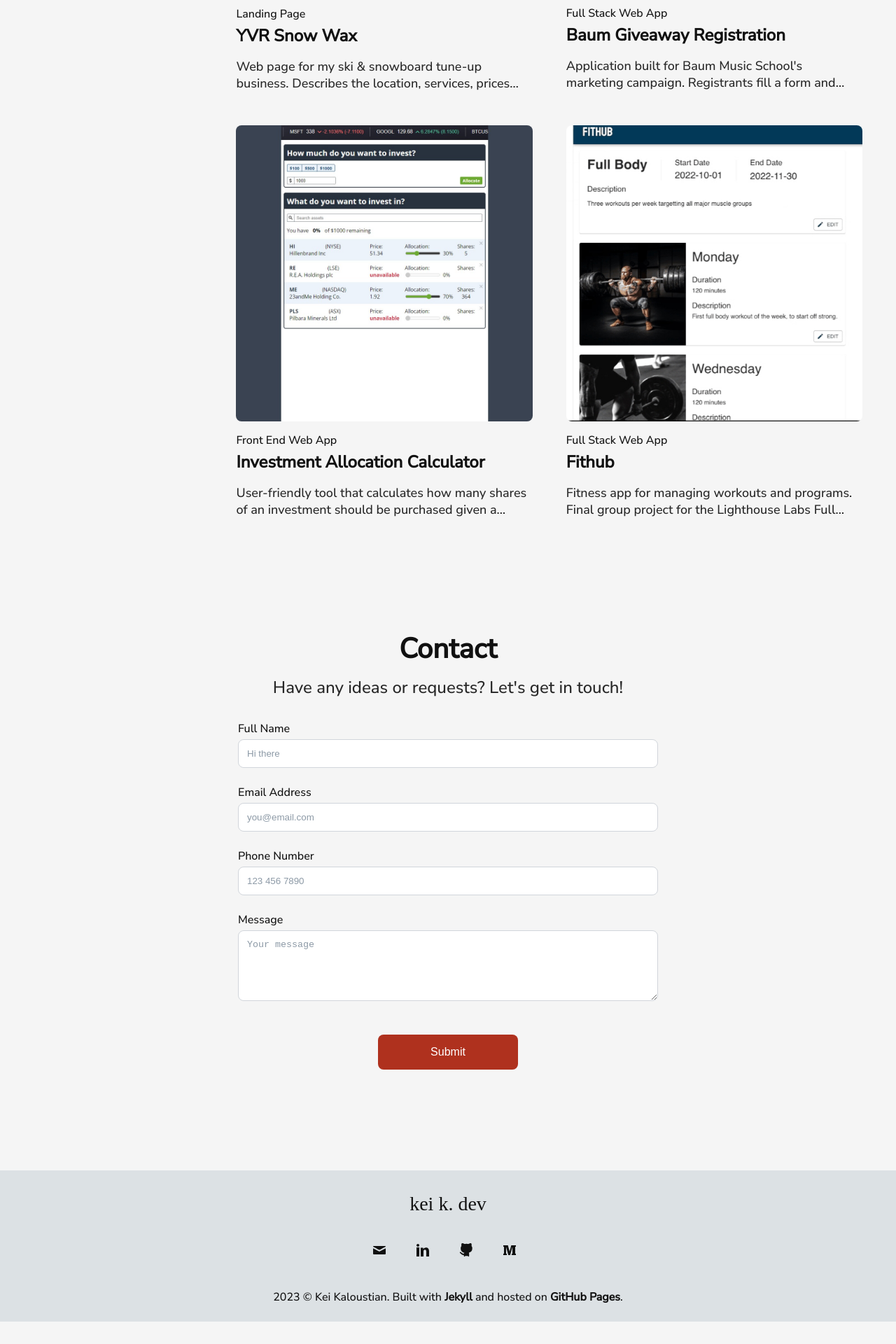
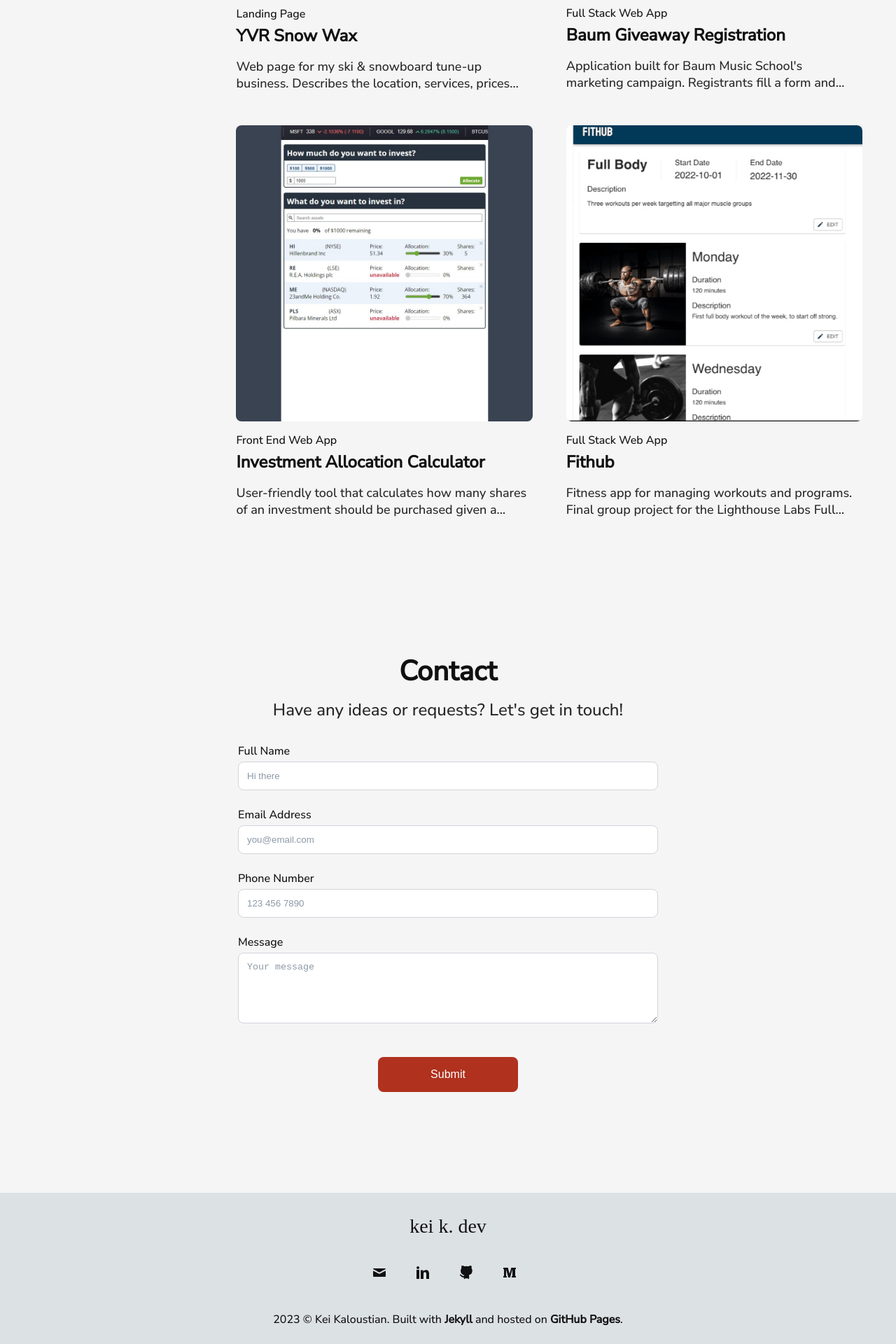
Before and after one commit to keikaloustian/keikaloustian.github.io, a Jekyll site: the page built from index.html, in a window 1280 px wide. Shown: the part 1211-3131 px from the top of the page at 70% size. Built offline with Jekyll 4.4.1, drawn with Linux system fonts in a browser that asks for light colours; some web fonts are replaced; before the commit the page ends 3099 px from its top, so only the background shows below that.

Commit message:
Increase margin top

```diff
--- a/_sass/contact.scss
+++ b/_sass/contact.scss
@@ -1,5 +1,5 @@
 .contact {
-  margin-top: 10rem;
+  margin-top: 12rem;
 }
 
 .contact-container {
```
